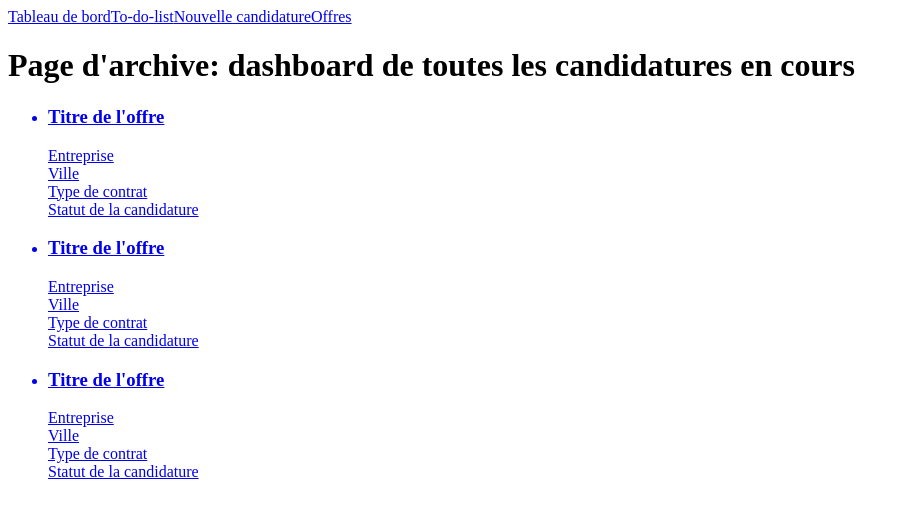
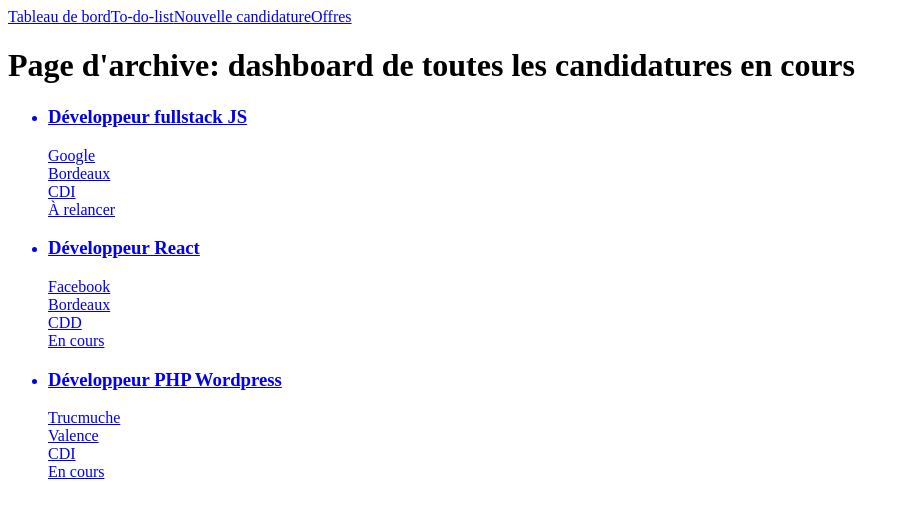
Before and after one commit to DianeBinsztok/Next-job-application-board, a Next.js app: page / in a window 1280 px wide. Shown: the top 518 px of the page, without its empty margins (0-909 px from the left). Built offline with nearby package versions, Linux system fonts and the light colour scheme.

Commit message:
feat: passing props to ApplicationListItem

```diff
--- a/app/application-detail/page.jsx
+++ b/app/application-detail/page.jsx
@@ -1,7 +1,7 @@
 export default function page() {
     return (
       <main>
-        <h1>Page d'archive: les candidatures en cours</h1>
+        <h1>Page de détail d'une candidature en cours</h1>
       </main>
     )
   }
--- a/components/ApplicationListItem.jsx
+++ b/components/ApplicationListItem.jsx
@@ -1,18 +1,18 @@
 import React from 'react';
 import Link from 'next/link';
 
-const ApplicationListItem = () => {
+const ApplicationListItem = ({title, company, city, contract, status}) => {
   return (
 
         <Link
             href="/application-detail"
         >
             <li>
-            <h3>Titre de l'offre</h3>
-            <div>Entreprise</div>
-            <div>Ville</div>
-            <div>Type de contrat</div>
-            <div>Statut de la candidature</div>
+            <h3>{title}</h3>
+            <div>{company}</div>
+            <div>{city}</div>
+            <div>{contract}</div>
+            <div>{status}</div>
             </li>
         </Link>
 
--- a/components/Dashboard.jsx
+++ b/components/Dashboard.jsx
@@ -1,14 +1,59 @@
 import React from 'react'
-import ApplicationListItem from './ApplicationListItem'
+import ApplicationListItem from './ApplicationListItem';
 
 const Dashboard = () => {
-  return (
-    <ul>
-        <ApplicationListItem/>
-        <ApplicationListItem/>
-        <ApplicationListItem/>
-    </ul>
-  )
+
+    const applicationItems = [
+        {
+            id:0,
+            title:"Développeur fullstack JS",
+            company:"Google",
+            city:"Bordeaux",
+            contract:"CDI",
+            status:"À relancer"
+        },
+        {
+            id:1,
+            title:"Développeur React",
+            company:"Facebook",
+            city:"Bordeaux",
+            contract:"CDD",
+            status:"En cours"
+        },
+        {
+            id:2,
+            title:"Développeur PHP Wordpress",
+            company:"Trucmuche",
+            city:"Valence",
+            contract:"CDI",
+            status:"En cours"
+        }
+    ];
+
+    const applicationsList = [];
+
+    for(let item of applicationItems){
+        applicationsList.push(
+            <ApplicationListItem
+            title={item.title}
+            company = {item.company}
+            city = {item.city}
+            contract = {item.contract}
+            status = {item.status}/>
+        );
+    }
+
+        return (
+            <ul>
+                {applicationsList}
+            </ul>
+        )
+
+
+
+
+
+
 }
 
-export default Dashboard
+export default Dashboard;
```
